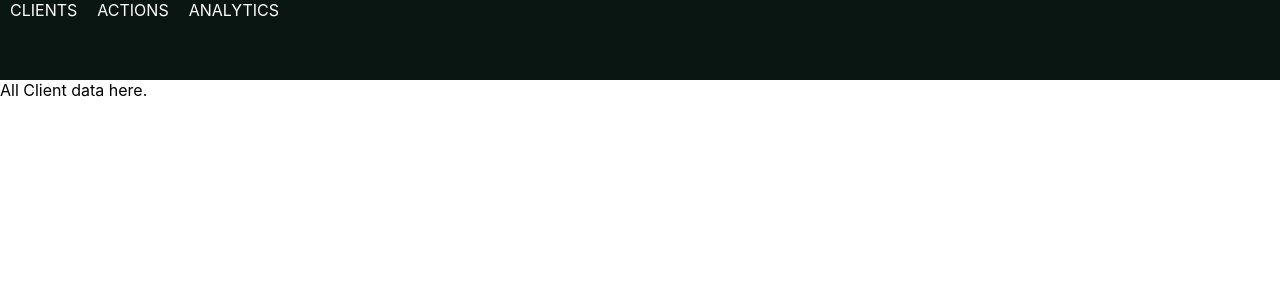
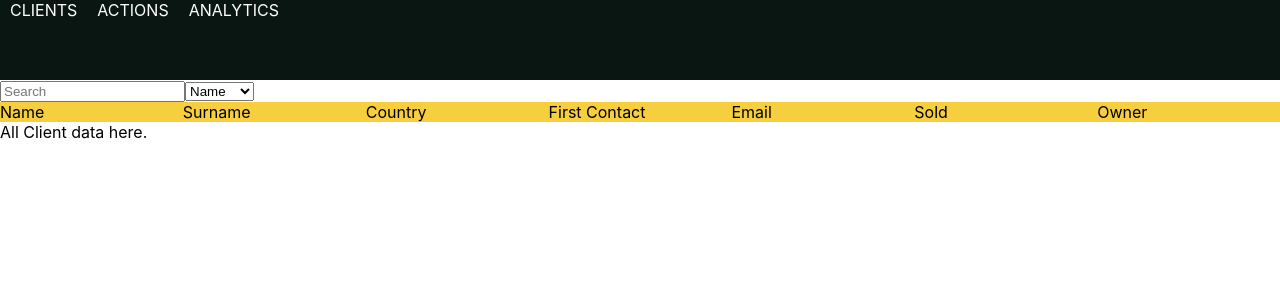
Before and after one commit to danbrud/crm, a React (Create React App) app: page /clients in a window 1280 px wide. Shown: the top 300 px of the page. Built offline with nearby package versions, Linux system fonts and the light colour scheme; no server answers.

Commit message:
Added TableHeaders component and style slightly. Added input and filter box.

```diff
--- a/src/components/client-comps/Clients.js
+++ b/src/components/client-comps/Clients.js
@@ -1,10 +1,42 @@
 import React, { Component } from 'react'
+import TableHeader from './TableHeader';
+import axios from 'axios'
 
 class Clients extends Component {
 
+    constructor() {
+        super()
+        this.state = {
+            clients: [],
+            search: ""
+        }
+    }
+
+    handleInput = e => this.setState({search: e.target.value})
+
+    getClients = async () => {
+        let clients = await axios.get('http://localhost:3001/clients')
+        return clients.data
+    }
+
+    componentDidMount = async () => {
+        let clients = await this.getClients()
+        this.setState({ clients })
+    }
+
     render() {
-        return(
+        return (
             <div>
+                <input type="text" placeholder="Search" value={this.state.search} onChange={this.handleInput} />
+                <select name="filter">
+                    <option value="name">Name</option>
+                    <option value="email">Email</option>
+                    <option value="sold">Sold</option>
+                    <option value="owner">Owner</option>
+                    <option value="country">Country</option>
+                </select>
+                <TableHeader />
+
                 All Client data here.
             </div>
         )
--- /dev/null
+++ b/src/components/client-comps/TableHeader.js
@@ -0,0 +1,21 @@
+import React, { Component } from 'react'
+import '../styles/TableHeader.css'
+
+class TableHeader extends Component {
+
+    render() {
+        return(
+            <div id="table-header">
+                <div className="header-item">Name</div>
+                <div className="header-item">Surname</div>
+                <div className="header-item">Country</div>
+                <div className="header-item">First Contact</div>
+                <div className="header-item">Email</div>
+                <div className="header-item">Sold</div>
+                <div className="header-item">Owner</div>
+            </div>
+        )
+    }
+}
+
+export default TableHeader
--- /dev/null
+++ b/src/components/styles/TableHeader.css
@@ -0,0 +1,11 @@
+#table-header {
+    background-color: #F7CE3E;
+    display: grid;
+    grid-template-columns: repeat(7, 1fr);
+    height: 15%;
+}
+
+.header-item {
+    display: grid;
+    align-self: center;
+}
```
